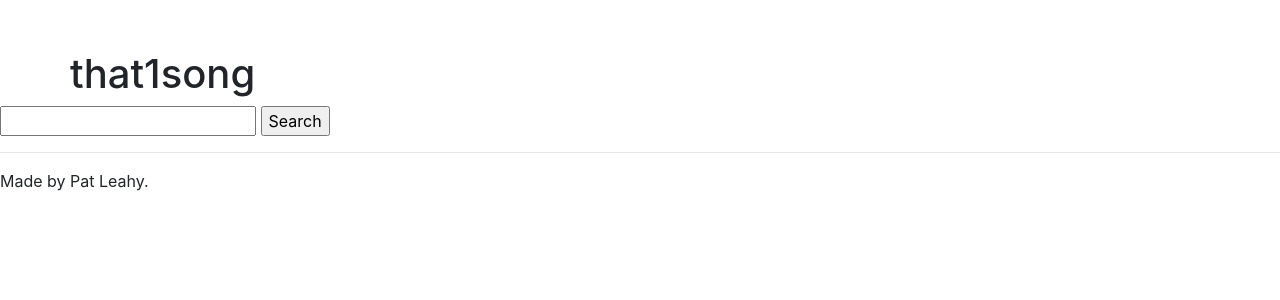
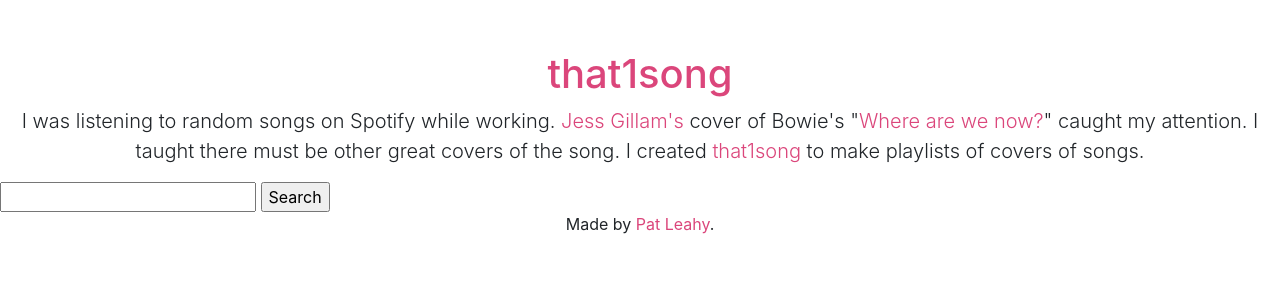
Before and after one commit to patleahy/that1song, a Flask app: page / in a window 1280 px wide. Shown: the top 300 px of the page. Run offline with Flask 2, Linux system fonts and the light colour scheme; some libraries are stand-ins or nearby versions.

Commit message:
Making things petty.

```diff
--- /dev/null
+++ b/that1song/static/css/main.css
@@ -0,0 +1,7 @@
+a:link,
+a:visited,
+a:hover,
+a:active {
+  color: #db467b;
+  text-decoration: none;
+}
--- a/that1song/templates/base.html
+++ b/that1song/templates/base.html
@@ -9,33 +9,31 @@
         <title>that1song{% block title %}{% endblock %}</title>
         <meta name="description" content="Make a Spotify playlist with covers of a song.">
         <meta name="viewport" content="width=device-width, initial-scale=1">
-        <link rel="apple-touch-icon" href="apple-touch-icon.png">
-
-        <link rel="stylesheet" href="css/bootstrap.min.css">
+        <link rel="stylesheet" href="https://stackpath.bootstrapcdn.com/bootstrap/4.3.1/css/bootstrap.min.css" integrity="sha384-ggOyR0iXCbMQv3Xipma34MD+dH/1fQ784/j6cY/iJTQUOhcWr7x9JvoRxT2MZw1T" crossorigin="anonymous">
         <style>
             body {
                 padding-top: 50px;
                 padding-bottom: 20px;
             }
         </style>
-        <link rel="stylesheet" href="css/bootstrap-theme.min.css">
-        <link rel="stylesheet" href="css/main.css">
+        <link rel="stylesheet" href="https://stackpath.bootstrapcdn.com/bootstrap/3.4.1/css/bootstrap-theme.min.css" integrity="sha384-6pzBo3FDv/PJ8r2KRkGHifhEocL+1X2rVCTTkUfGk7/0pbek5mMa1upzvWbrUbOZ" crossorigin="anonymous">
+        <link rel="stylesheet" href="static/css/main.css">
 
-        <script src="js/vendor/modernizr-2.8.3-respond-1.4.2.min.js"></script>
+        <script src="https://cdnjs.cloudflare.com/ajax/libs/modernizr/2.8.3/modernizr.min.js"></script>
     </head>
     <body>
     <div class="container">
       <div class="row">
-          <h1>that1song</h1>
+          <dev class="col text-center">
+            <h1><a href="/">that1song</a></h1>
+          </dev>
         </div>
       </div>
 
       {% block content %}{% endblock %}
 
-      <hr>
-
-      <footer>
-        <p>Made by Pat Leahy.</p>
+      <footer class="text-center">
+        <p>Made by <a href="http://patleahy.com">Pat Leahy</a>.</p>
       </footer>
     </div>
     </body>
--- a/that1song/templates/search.html
+++ b/that1song/templates/search.html
@@ -1,8 +1,15 @@
 {% extends 'base.html' %}
 
 {% block content %}
-  <form method="get">
-    <input name="s" type="text" required>
-    <input type="submit" value="Search">
-  </form>
+<div class="row">
+    <dev class="col text-center">
+      <p class="lead">I was listening to random songs on Spotify while working. <a href="https://open.spotify.com/track/5DLyk84fKs0ATGTzvZQmFM" target="_blank">Jess Gillam's</a> cover of Bowie's "<a href="https://open.spotify.com/track/6GrDJu7q8VAxbKdUlYzezT">Where are we now?</a>" caught my attention. I taught there must be other great covers of the song. I created <a href="/?s=where+are+we+now">that1song</a> to make playlists of covers of songs.</p>
+    </dev>
+  </div>
+</div>
+
+<form method="get">
+  <input name="s" type="text" required>
+  <input type="submit" value="Search">
+</form>
 {% endblock %}
```
